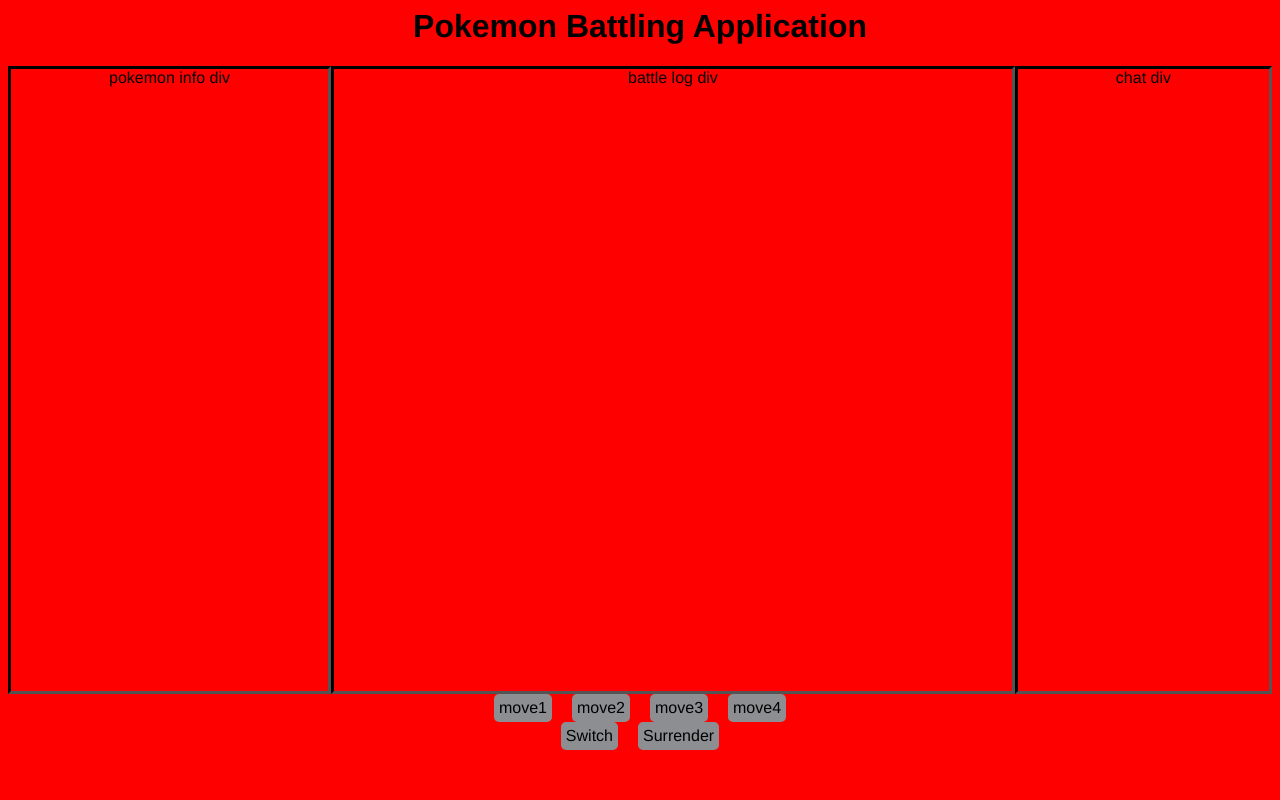
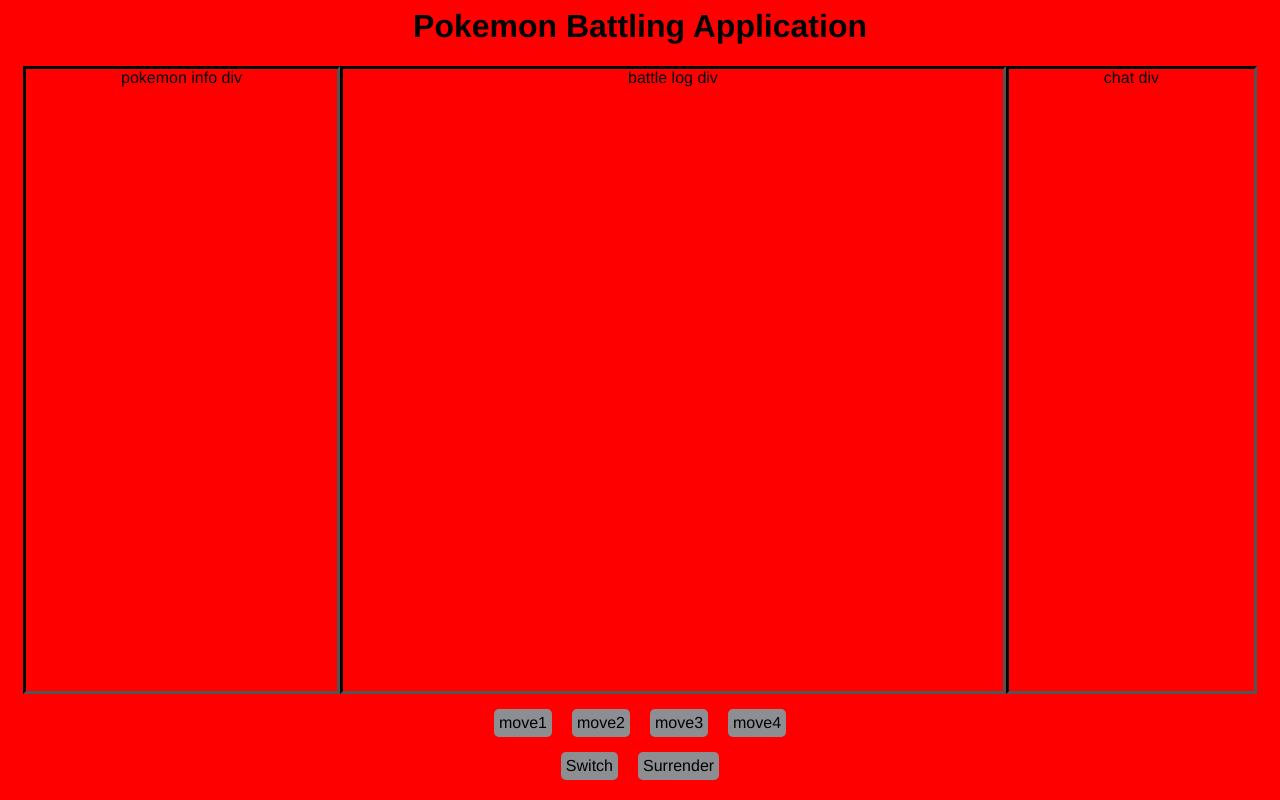
Before and after one commit to vingspann/PBA, a Python web app: template templates/index.html in a window 1280 px wide. Run offline with Jinja, Linux system fonts and the light colour scheme; the template is opened without the code that fills it, so the values that code supplies are empty; some libraries are stand-ins or nearby versions.

Commit message:
added buttons and spacing css rules for button divs

```diff
--- a/static/css/PBA.css
+++ b/static/css/PBA.css
@@ -16,6 +16,7 @@ body {
     flex-direction: row;
     justify-content: center;
     height: 80%;
+    margin: 15px;
 
 }
 
@@ -23,12 +24,14 @@ body {
     display: flex;
     flex-direction: row;
     justify-content: center;
+    margin: 15px;
 }
 
 #gameAction{
     display: flex;
     flex-direction: row;
     justify-content: center;
+    margin: 15px;
 }
 
 .actionBtn{
```
